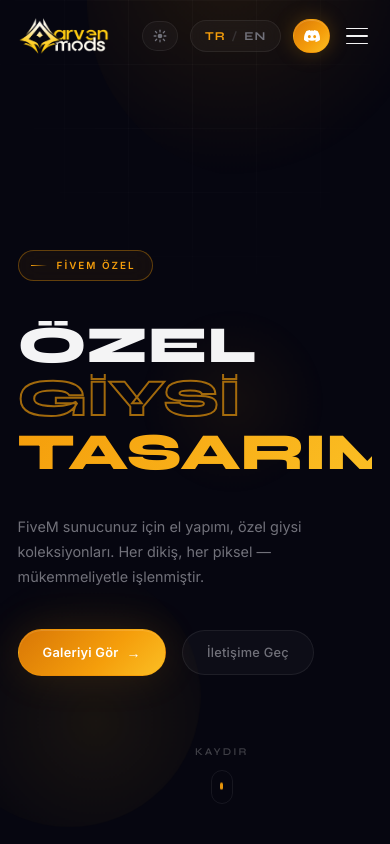
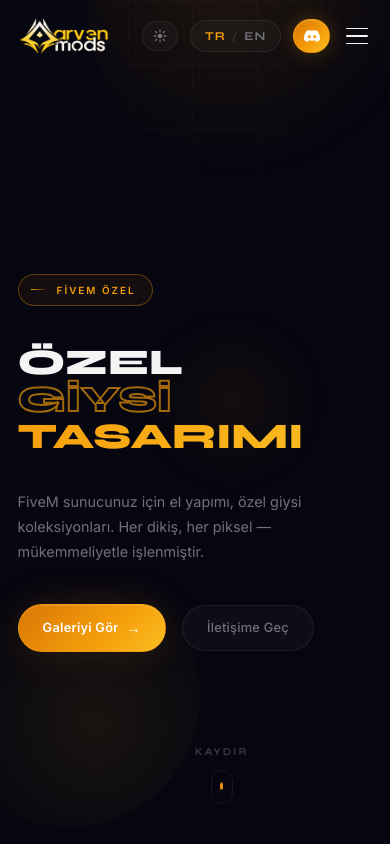
Before and after one commit to zamansenidesiler/arvensite, a React (Vite) app: page / in a window 390 px wide. Shown: the top 844 px of the page. Built offline with nearby package versions, Linux system fonts and the light colour scheme.

Commit message:
fix: resolve Hero text clipping and optimize font size for mobile viewports

```diff
--- a/src/components/Hero.jsx
+++ b/src/components/Hero.jsx
@@ -33,7 +33,7 @@ export default function Hero() {
                 style === 'outline' ? 'text-outline' : style === 'gradient' ? 'text-gradient' : ''
               }`}
               style={{
-                fontSize: 'clamp(3.25rem, 10vw, 9.5rem)',
+                fontSize: 'clamp(2.25rem, 8.5vw, 8.5rem)',
                 display: 'block',
                 lineHeight: 0.95,
                 paddingBottom: '0.08em',
--- a/src/index.css
+++ b/src/index.css
@@ -424,7 +424,7 @@ main { position: relative; z-index: 1; }
 .hero-badge-pill .section-badge { margin: 0; }
 .hero-badge-pill .section-badge::before { width: 16px; }
 .hero-word {
-  overflow: hidden;
+  overflow: visible;
 }
 .hero-scroll-indicator {
   position: absolute;
```
